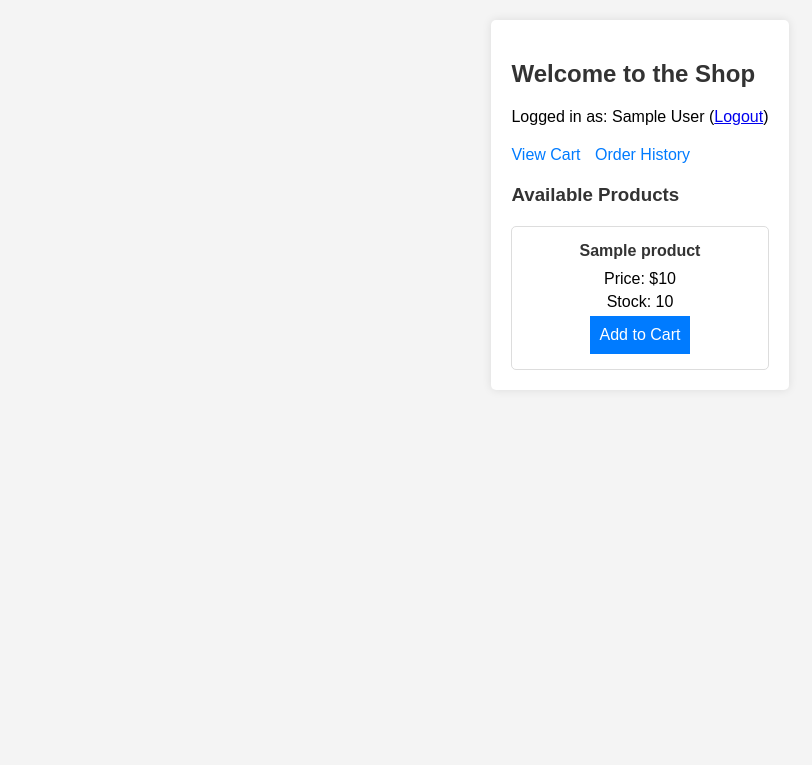
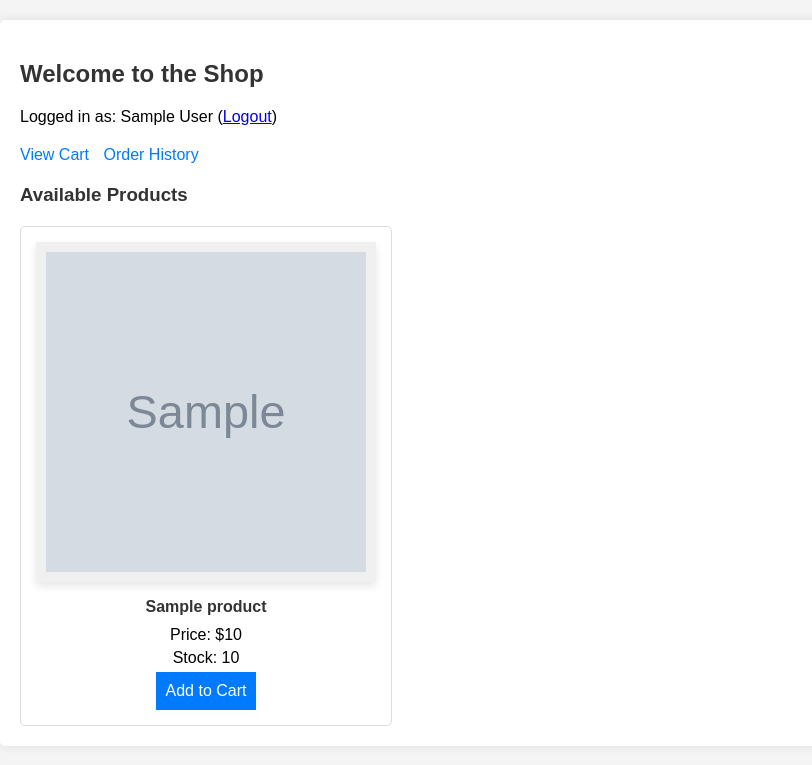
Before and after one commit to CharintornNillapat/simple-e-commerce-php, a PHP site: page /shop_system/ in a window 1280 px wide. Shown: the top 765 px of the page, without its empty margins (0-812 px from the left). Run offline with PHP 8.4, Linux system fonts and the light colour scheme; the visitor is signed in with stand-in values (Sample User, id 1); tables that the repository leaves empty or names only in its code hold one stand-in row (values such as "Sample post"); grey boxes marked "Sample" are stand-in pictures.

Commit message:
add resize prdt img

```diff
--- a/confirm_purchase.php
+++ b/confirm_purchase.php
@@ -30,7 +30,7 @@
         <?php endif; ?>
         <nav>
             <a href="index.php">Back to Home</a>
-            <a href="order.php">View Cart</a>
+            <a href="orders.php">View Cart</a>
         </nav>
         <p>Your purchase of $<?php echo number_format($total, 2); ?> has been confirmed!</p>
         <h3>Payment Placeholder</h3>
--- a/index.php
+++ b/index.php
@@ -2,6 +2,7 @@
 session_start();
 require_once 'db_connect.php';
 
+// Check if user is logged in as a customer
 if (!isset($_SESSION['user_id']) || $_SESSION['role'] != 'customer') {
     header('Location: login.php');
     exit;
@@ -40,10 +41,6 @@
     header('Location: index.php');
     exit;
 }
-
-// Fetch available products
-$sql = "SELECT id, name, price, quantity FROM products WHERE quantity > 0";
-$products = $conn->query($sql);
 ?>
 <!DOCTYPE html>
 <html lang="en">
@@ -59,16 +56,29 @@
             <p>Logged in as: <?php echo htmlspecialchars($_SESSION['name']); ?> (<a href="logout.php">Logout</a>)</p>
         <?php endif; ?>
         <nav>
-            <a href="order.php">View Cart</a>
+            <a href="orders.php">View Cart</a>
             <a href="order_history.php">Order History</a>
         </nav>
         <h3>Available Products</h3>
         <div class="product-grid">
-            <?php while ($product = $products->fetch_assoc()): ?>
+            <?php
+            // Fetch available products with image
+            $sql = "SELECT id, name, price, quantity, image FROM products WHERE quantity > 0 ORDER BY order_index ASC"; // Added order_index
+            $products = $conn->query($sql);
+            while ($product = $products->fetch_assoc()):
+            ?>
                 <div class="product-card">
+                    <div class="product-poster-frame">
+                        <?php if ($product['image']): ?>
+                            <img src="uploads/<?php echo htmlspecialchars($product['image']); ?>" alt="<?php echo htmlspecialchars($product['name']); ?>">
+                        <?php else: ?>
+                            <span style="color: #888;">No Image Available</span>
+                        <?php endif; ?>
+                    </div>
                     <h4><?php echo htmlspecialchars($product['name']); ?></h4>
                     <p>Price: $<?php echo $product['price']; ?></p>
                     <p>Stock: <?php echo $product['quantity']; ?></p>
+
                     <a href="?add_to_cart=1&product_id=<?php echo $product['id']; ?>" class="button">Add to Cart</a>
                 </div>
             <?php endwhile; ?>
--- a/order_history.php
+++ b/order_history.php
@@ -33,7 +33,7 @@
         <?php endif; ?>
         <nav>
             <a href="index.php">Back to Home</a>
-            <a href="order.php">View Cart</a>
+            <a href="orders.php">View Cart</a>
         </nav>
         <?php
         if ($orders->num_rows == 0) {
--- a/styles.css
+++ b/styles.css
@@ -7,7 +7,7 @@
 }
 
 .container {
-    max-width: 800px;
+    max-width: 1900px;
     margin: 20px auto;
     padding: 20px;
     background: white;
@@ -104,7 +104,7 @@
 
 .product-grid {
     display: grid;
-    grid-template-columns: repeat(auto-fill, minmax(200px, 1fr));
+    grid-template-columns: repeat(5, 1fr);
     gap: 20px;
     margin-top: 20px;
 }
@@ -138,3 +138,22 @@
     max-height: 300px;
     object-fit: contain;
 }
+
+.product-poster-frame {
+    width: 320px;
+    height: 320px;
+    border: 10px solid #f0f0f0;
+    box-shadow: 0 4px 8px rgba(0,0,0,0.1);
+    display: flex;
+    justify-content: center;
+    align-items: center;
+    background-color: #e9e9e9;
+    margin-left: auto;
+    margin-right: auto;
+    margin-bottom: 1rem;
+}
+.product-poster-frame img {
+    width: 100%;
+    height: 100%;
+    object-fit: cover;
+}
```
